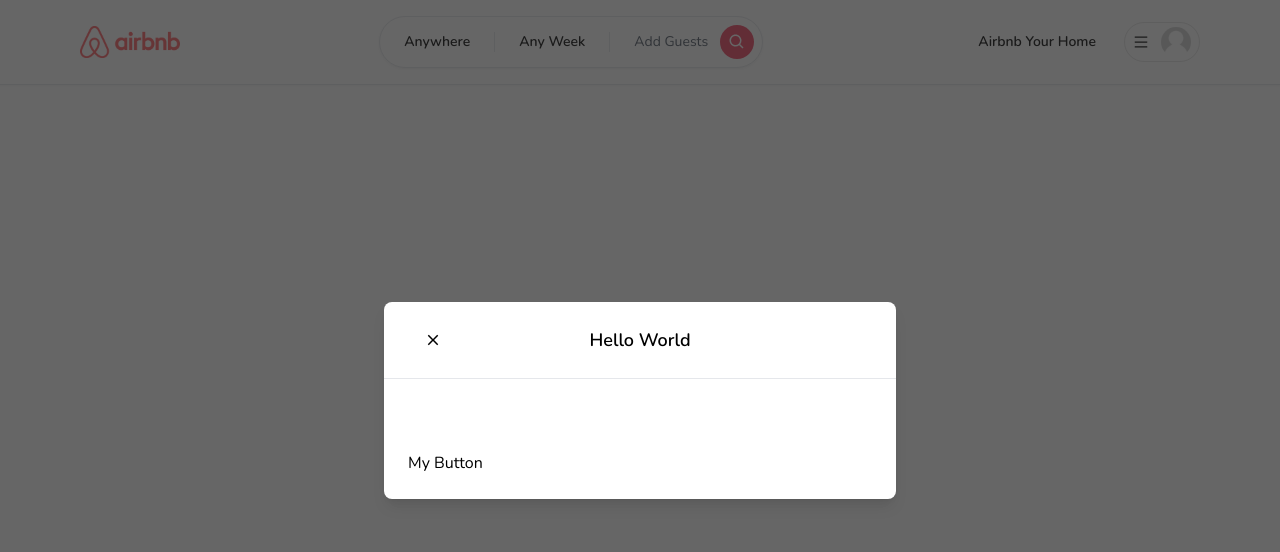
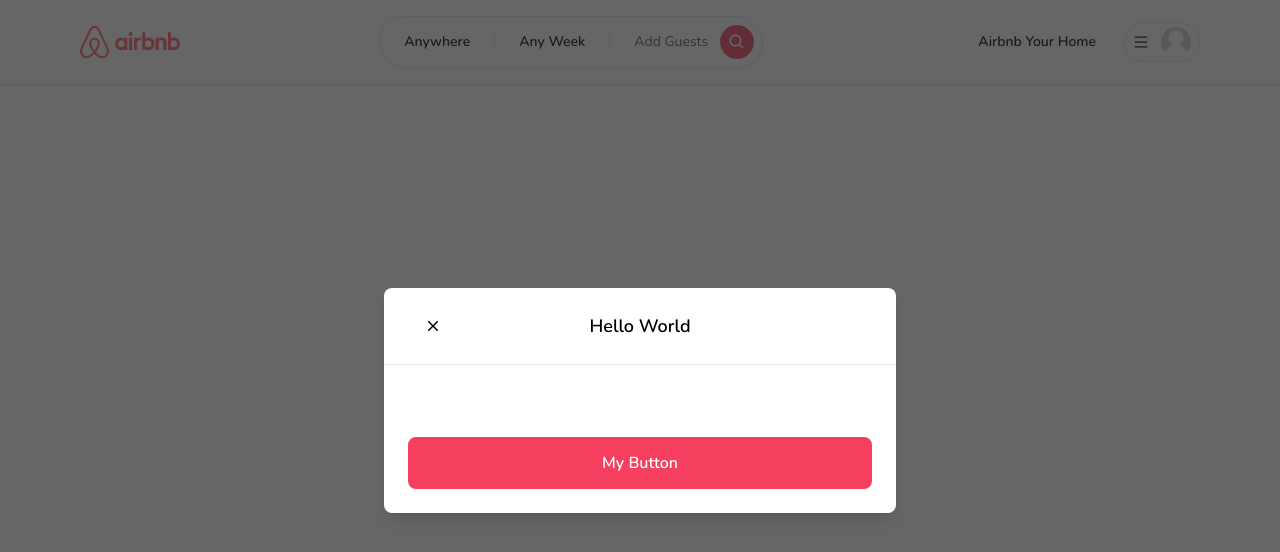
Before and after one commit to kobebuckley/airbnb-clone-base, a Next.js app: page / in a window 1280 px wide. Shown: the top 552 px of the page. Built offline with nearby package versions, Linux system fonts and the light colour scheme.

Commit message:
https://youtu.be/c_-b_isI4vg?t=3457

```diff
--- a/app/components/Button.tsx
+++ b/app/components/Button.tsx
@@ -24,7 +24,27 @@ const Button: React.FC<ButtonProps>  = ({
 
 }) =>{
     return(
-        <button>
+        <button
+        className={`
+          relative
+          disabled:opacity-70
+          disabled:cursor-not-allowed
+          rounded-lg
+          hover:opacity-80
+          transition
+          w-full
+          ${outline ? 'bg-white' : 'bg-rose-500'}
+          ${outline ? 'border-black' : 'border-rose-500'}
+          ${outline ? 'text-black' : 'text-white'}
+
+          ${small ? 'py-1' : 'py-3'}
+          ${small ? 'text-sm' : 'text-md'}
+          ${small ? 'font-light' : 'font-semibold'}
+          ${small ? 'border-[1px]' : 'border-2'}
+
+        `}
+
+        >
             {label}
         </button>
     )
```
